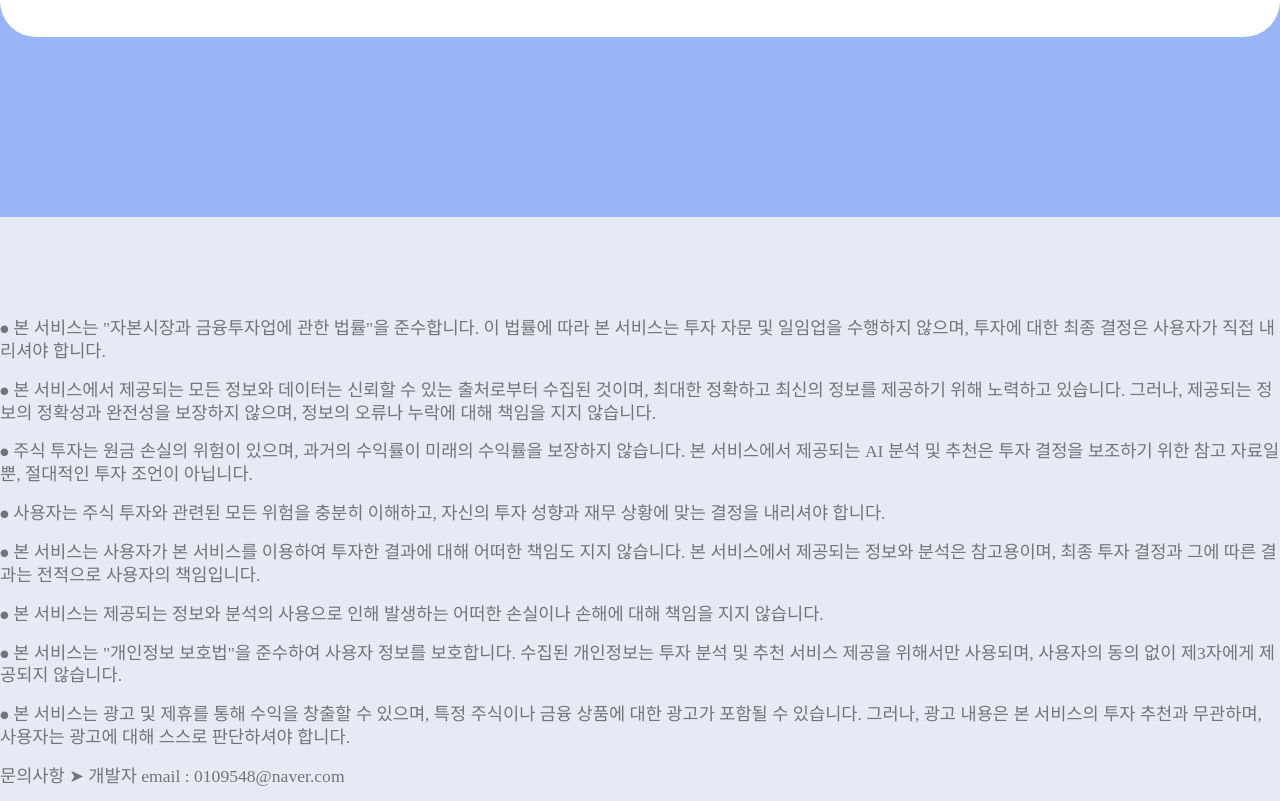
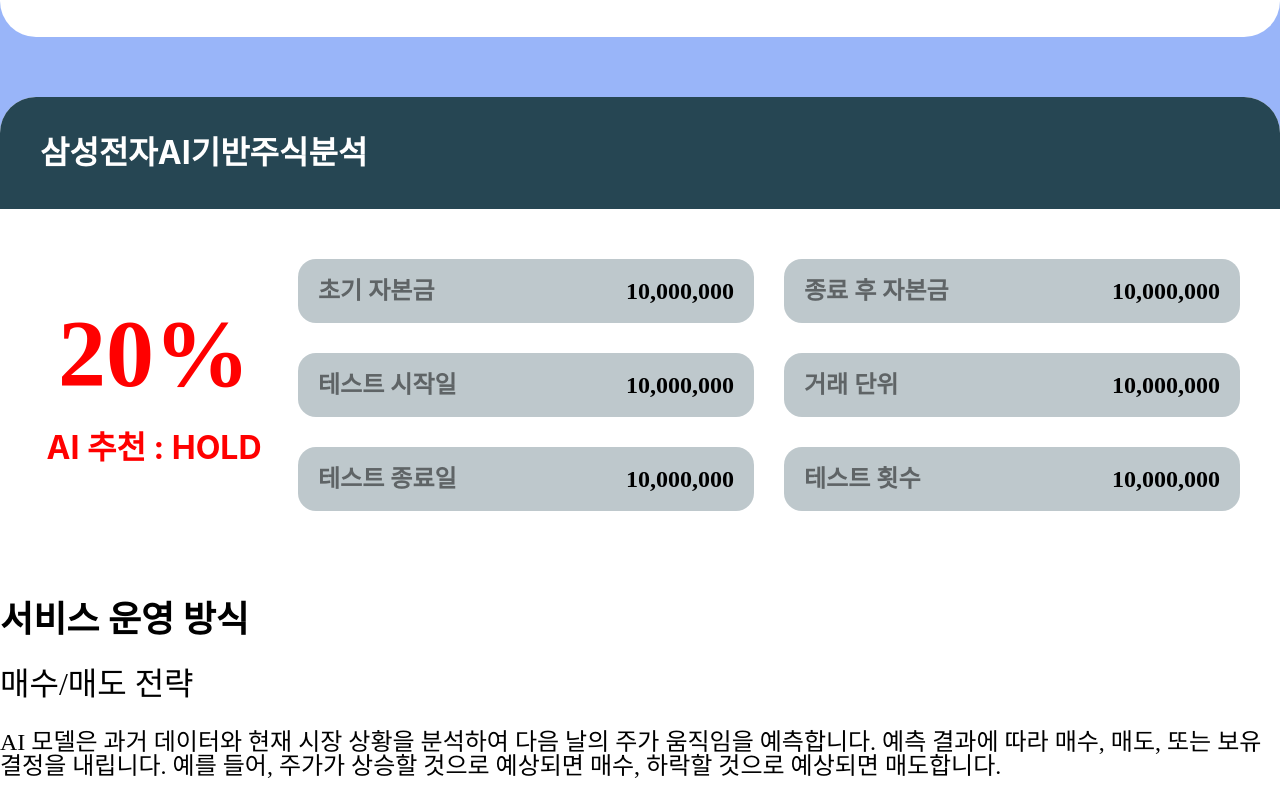
Before and after one commit to YunJae00/school_final_project, a React (Create React App) app in the folder project_react/: page /stock-detail in a window 1280 px wide. Shown: the part 685-1486 px from the top of the page. Built offline with nearby package versions, Linux system fonts and the light colour scheme; a web font is replaced by a local one.

Commit message:
[react pc] 리액트 화면 refactoring 중 stock-detail page 수정중

```diff
--- a/project_react/src/screen/pc/pages/stockDetail/section/StockDetailAnalyzeSection.jsx
+++ b/project_react/src/screen/pc/pages/stockDetail/section/StockDetailAnalyzeSection.jsx
@@ -1,26 +1,184 @@
 import React from "react";
 import styled from "styled-components";
+
+const wrapTextWithLang = (text) => {
+    return text.split('\n').map((line, index) => (
+        <React.Fragment key={index}>
+            {line.split('').map((char, index) => {
+                const isKorean = /[가-힣]/.test(char);
+                const lang = isKorean ? 'ko' : 'en';
+                return <span key={index} lang={lang}>{char}</span>;
+            })}
+            <br />
+        </React.Fragment>
+    ));
+};
 
 const StockDetailAnalyzeSectionWrapper = styled.div`
     display: flex;
     justify-content: center;
     align-items: center;
     background-color: #99B5F9;
+    padding: 0 0 3.75rem 0;
 `;
 
 const StockDetailAnalyzeSectionContainer = styled.div`
     display: flex;
     flex-direction: column;
     width: 100.125rem;
-    padding: 3.75rem 0;
+    padding: 0 0 3.75rem 0;
+    gap: 1.875rem;
+    background-color: white;
+    border-radius: 2.25rem;
+    overflow: hidden;
+`;
+
+const StockTitleContainer = styled.p`
+    display: flex;
+    color: white;
+    background-color: #264653;
+    padding: 2.5rem;
+    font-size: 2rem;
+    font-weight: bold;
+    white-space: pre-line;
+    [lang="en"] {
+        font-family: 'Inter', sans-serif;
+    }
+    [lang="ko"] {
+        font-family: 'pretendard', sans-serif;
+    }
+`;
+
+const StockDetail = styled.div`
+    display: flex;
+    justify-content: center;
+    align-items: center;
+    gap: 1.875rem;
+    padding: 1.25rem 2.5rem 2.5rem 2.5rem;
+`;
+
+const StockReturnsPercentBox = styled.div`
+    display: flex;
+    flex-direction: column;
+    flex: 1;
+    justify-content: center;
+    align-items: center;
     gap: 1.875rem;
 `;
+
+const StockReturnsPercentText = styled.p`
+    font-size: 6rem;
+    font-family: pretendard;
+    font-weight: bold;
+    color: red;
+    white-space: pre-line;
+    [lang="en"] {
+        font-family: 'Inter', sans-serif;
+    }
+    [lang="ko"] {
+        font-family: 'pretendard', sans-serif;
+    }
+`;
+
+const StockAIRecommendText = styled.p`
+    font-size: 2rem;
+    font-family: pretendard;
+    font-weight: bold;
+    color: red;
+    white-space: pre-line;
+    [lang="en"] {
+        font-family: 'Inter', sans-serif;
+    }
+    [lang="ko"] {
+        font-family: 'pretendard', sans-serif;
+    }
+`;
+
+const StockAnalyzeValueColumn = styled.div`
+    display: flex;
+    flex: 2;
+    flex-direction: column;
+    gap: 1.875rem;
+`;
+
+const OperationExplain = styled.div`
+    display: flex;
+    flex-direction: column;
+    padding-top: 1.25rem;
+    gap: 1.875rem;
+`;
+
+const OperationExplainTitle = styled.p`
+    font-size: 2.25rem;
+    font-weight: bold;
+    white-space: pre-line;
+    [lang="en"] {
+        font-family: 'Inter', sans-serif;
+    }
+    [lang="ko"] {
+        font-family: 'pretendard', sans-serif;
+    }
+`;
+
+const OperationExplainSubTitle = styled.p`
+    font-size: 2rem;
+    white-space: pre-line;
+    [lang="en"] {
+        font-family: 'Inter', sans-serif;
+    }
+    [lang="ko"] {
+        font-family: 'pretendard', sans-serif;
+    }
+`;
+
+const OperationExplainContent = styled.p`
+    font-size: 1.5rem;
+    white-space: pre-line;
+    [lang="en"] {
+        font-family: 'Inter', sans-serif;
+    }
+    [lang="ko"] {
+        font-family: 'pretendard', sans-serif;
+    }
+`;
+
+const StockAnalyzeValue = ({valueText, value}) => {
+    return(
+        <div style={{display: "flex", flex: "1", justifyContent: "space-between", padding: "1.25rem", borderRadius: "1.125rem", backgroundColor: "#BEC8CC"}}>
+            <p style={{fontSize: "1.5rem", fontFamily: "pretendard", fontWeight: "bold", color: "#5F6466"}}>{wrapTextWithLang(valueText)}</p>
+            <p style={{fontSize: "1.5rem", fontFamily: "pretendard", fontWeight: "bold"}}>{wrapTextWithLang(value)}</p>
+        </div>
+    );
+};
 
 const StockDetailAnalyzeSection = () => {
     return(
         <StockDetailAnalyzeSectionWrapper>
             <StockDetailAnalyzeSectionContainer>
-
+                <StockTitleContainer>{wrapTextWithLang("삼성전자 AI 기반 주식 분석")}</StockTitleContainer>
+                <StockDetail>
+                    <StockReturnsPercentBox>
+                        <StockReturnsPercentText>20%</StockReturnsPercentText>
+                        <StockAIRecommendText>{wrapTextWithLang("AI 추천 : HOLD")}</StockAIRecommendText>
+                    </StockReturnsPercentBox>
+                    <StockAnalyzeValueColumn>
+                        <StockAnalyzeValue valueText={"초기 자본금"} value={'10,000,000'}/>
+                        <StockAnalyzeValue valueText={"테스트 시작일"} value={'10,000,000'}/>
+                        <StockAnalyzeValue valueText={"테스트 종료일"} value={'10,000,000'}/>
+                    </StockAnalyzeValueColumn>
+                    <StockAnalyzeValueColumn>
+                        <StockAnalyzeValue valueText={"종료 후 자본금"} value={'10,000,000'}/>
+                        <StockAnalyzeValue valueText={"거래 단위"} value={'10,000,000'}/>
+                        <StockAnalyzeValue valueText={"테스트 횟수"} value={'10,000,000'}/>
+                    </StockAnalyzeValueColumn>
+                </StockDetail>
+                <OperationExplain>
+                    <OperationExplainTitle>{wrapTextWithLang("서비스 운영 방식")}</OperationExplainTitle>
+                    <OperationExplainSubTitle>매수/매도 전략</OperationExplainSubTitle>
+                    <OperationExplainContent>
+                        AI 모델은 과거 데이터와 현재 시장 상황을 분석하여 다음 날의 주가 움직임을 예측합니다. 예측 결과에 따라 매수, 매도, 또는 보유 결정을 내립니다. 예를 들어, 주가가 상승할 것으로 예상되면 매수, 하락할 것으로 예상되면 매도합니다.
+                    </OperationExplainContent>
+                </OperationExplain>
             </StockDetailAnalyzeSectionContainer>
         </StockDetailAnalyzeSectionWrapper>
     );
```
